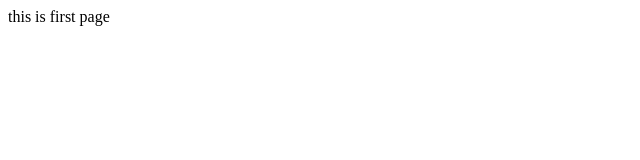
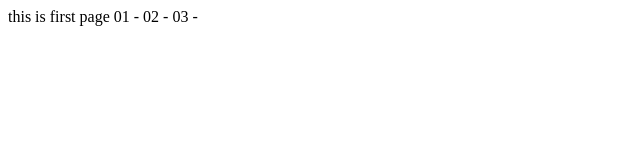
Before and after one commit to mahanAB2000/test, a plain HTML site: page page1.html in a window 1280 px wide. Shown: the full height of the page, 0-640 px from the left. Drawn offline with Linux system fonts and the light colour scheme.

Commit message:
add three line in page1.html

```diff
--- a/page1.html
+++ b/page1.html
@@ -2,6 +2,9 @@
 <body>
 
 this is first page
+01 -
+02 -
+03 -
 
 </body>
 </html>
```
